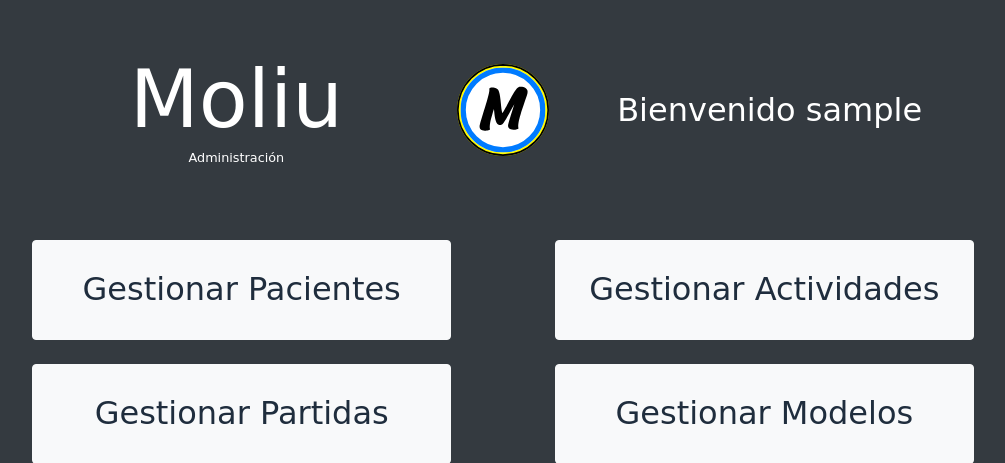
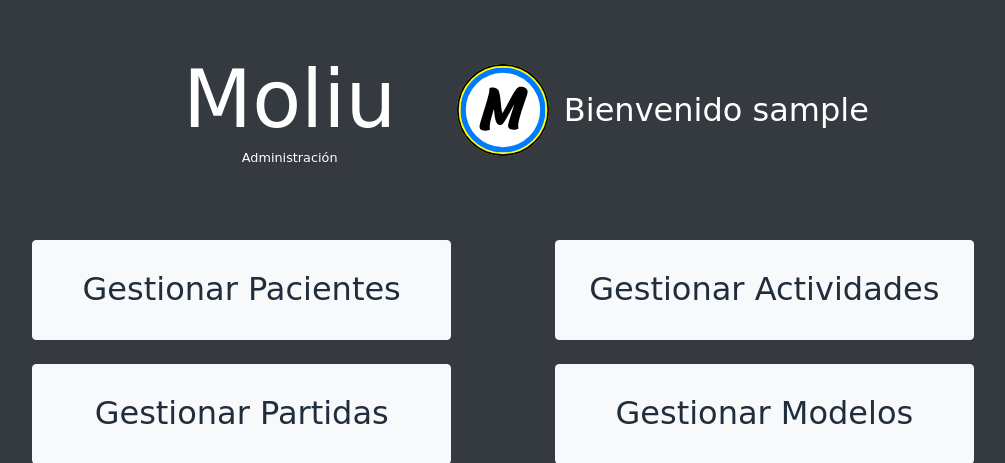
Before and after one commit to jcgamez/TFG-moliu, a Django app: page / in a window 1280 px wide. Shown: the top 463 px of the page, without its empty margins (137-1142 px from the left). Run offline with Django 4.2, Linux system fonts and the light colour scheme; the visitor is signed in with stand-in values (Sample User, id 1); some libraries are stand-ins or nearby versions; some web fonts are replaced.

Commit message:
style: some improvements in index and patients view

```diff
--- a/moliuWeb/templates/moliuWeb/index.html
+++ b/moliuWeb/templates/moliuWeb/index.html
@@ -17,28 +17,28 @@
 </head>
 <body class="bg-dark">
   <div class="container-fluid">
-    <div class="row my-5 d-flex justify-content-sm-center align-items-center">
-        <div class="col-sm-4">
+    <div class="row my-5 justify-content-sm-center align-items-center">
+        <div class="col-sm-3">
           <h1 style="font-size: 5rem; text-align: center;">Moliu</h1>
           <small style="display: block; text-align: center;">Administración</small>
         </div>
         <div class="col-sm-1 my-3" >
           <img class="img-fluid mx-auto d-block" src="{% static 'moliuWeb/img/moliu.svg' %}" alt="Logo Moliu" width="150px"/>
         </div>
-        <div class="col-sm-4">
+        <div class="col-sm-3">
           <h2 style="text-align: center;">Bienvenido {{ user.username }}</h2>
         </div>
     </div>
 
-    <div class="row justify-content-sm-center">
-      <div class="col-sm-4 bg-transparent p-1 mx-5 mt-3">
+    <div class="row justify-content-center">
+      <div class="col-sm-4 p-1 mx-5 mt-3">
         <a href="{% url 'moliuWeb:patients' %}">
           <button type="button" class="btn btn-light btn-block menu-option" style="height: 100px;">
             <h2>Gestionar Pacientes</h2>
           </button>
         </a>
       </div>
-      <div class="col-sm-4 bg-transparent p-1 mx-5 mt-3">
+      <div class="col-sm-4 p-1 mx-5 mt-3">
         <a href="{% url 'moliuWeb:activities' %}">
           <button type="button" class="btn btn-light btn-block menu-option" style="height: 100px;">
             <h2>Gestionar Actividades</h2>
@@ -46,7 +46,7 @@
         </a>
       </div>
 
-      <div class="col-sm-4 bg-transparent p-1 mx-5 mt-3">
+      <div class="col-sm-4 p-1 mx-5 mt-3">
         <a href="{% url 'moliuWeb:games' %}">
           <button type="button" class="btn btn-light btn-block menu-option" style="height: 100px;">
             <h2>Gestionar Partidas</h2>
@@ -54,7 +54,7 @@
         </a>
       </div>
 
-      <div class="col-sm-4 bg-transparent p-1 mx-5 mt-3">
+      <div class="col-sm-4 p-1 mx-5 mt-3">
         <a href="{% url 'moliuWeb:models' %}">
           <button type="button" class="btn btn-light btn-block menu-option" style="height: 100px;">
             <h2>Gestionar Modelos</h2>
@@ -62,7 +62,7 @@
         </a>
       </div>
 
-      <div class="col-sm-4 bg-transparent p-1 mx-5 mt-5">
+      <div class="col-sm-4 p-1 mx-5 mt-5">
         <a href="{% url 'moliuWeb:logout' %}">
           <button type="button" id="btn-logout" class="btn btn-light btn-block" style="height: 100px;">
             <h2>Cerrar sesión</h2>
@@ -73,10 +73,10 @@
 
     <div class="row justify-content-sm-center mt-5">
       <div class="col-sm-2">
-        <img class="img-fluid mx-auto d-block" src="{% static 'moliuWeb/img/epsc.png' %}" alt="Logo EPSC" width="300px"/>
+        <img class="img-fluid mx-auto d-block mb-3" src="{% static 'moliuWeb/img/epsc.png' %}" alt="Logo EPSC" width="300px"/>
       </div>
       <div class="col-sm-2">
-        <img class="img-fluid mx-auto d-block" src="{% static 'moliuWeb/img/uco.png' %}" alt="Logo UCO" width="200px"/>
+        <img class="img-fluid mx-auto d-block mb-3" src="{% static 'moliuWeb/img/uco.png' %}" alt="Logo UCO" width="200px"/>
       </div>
     </div>
   </div>
--- a/moliuWeb/templates/moliuWeb/patients.html
+++ b/moliuWeb/templates/moliuWeb/patients.html
@@ -37,7 +37,7 @@
             </div>
           </div>
           <div class="card-body">
-            <table id="example2" class="table table-hover">
+            <table id="example2" class="table table-responsive-sm table-hover">
               <thead>
               <tr>
                 <th>Nombre</th>
```
